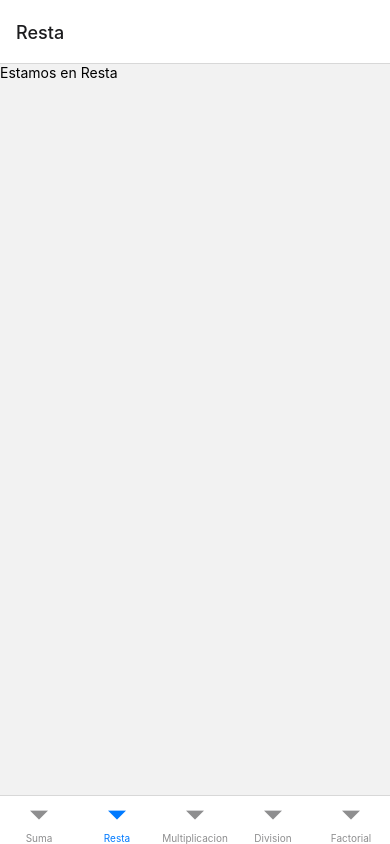
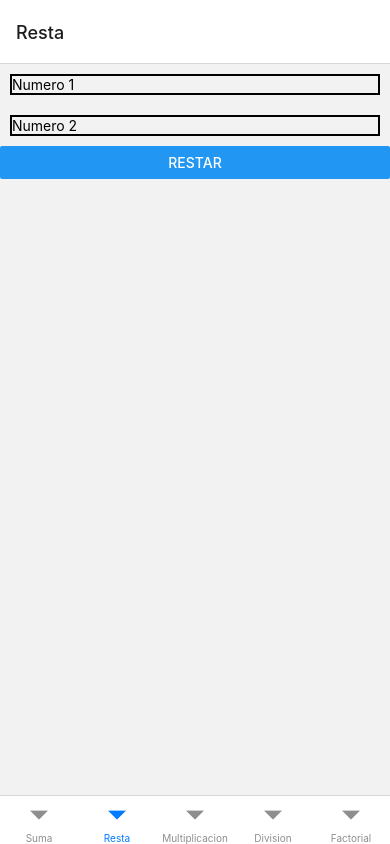
Before and after one commit to ChrisArdon/parcial02_ah132090_ar160127, a React Native app: screen /resta in a window 390 px wide. Built offline with nearby package versions, Linux system fonts and the light colour scheme.

Commit message:
Resta.js completado

```diff
--- a/src/screens/Resta.js
+++ b/src/screens/Resta.js
@@ -1,10 +1,28 @@
-import React from "react";
-import { View, Text } from "react-native";
+import React, { useState } from "react";
+import { View, Text, TextInput, Button, StyleSheet } from "react-native";
 
-export default function Resta(){
-    return(
+export default function Resta() {
+    const [Num1, guardarNum1] = useState('');
+    const [Num2, guardarNum2] = useState('');
+
+    const Restar = () => {
+        var N1 = parseInt(Num1);
+        var N2 = parseInt(Num2);
+        var R = N1 - N2;
+        alert(R);
+    }
+    return (
         <View>
-            <Text>Estamos en Resta</Text>
+            <TextInput style={styles.input} placeholder='Numero 1' onChangeText={texto => guardarNum1(texto)}></TextInput>
+            <TextInput style={styles.input} placeholder='Numero 2' onChangeText={texto => guardarNum2(texto)}></TextInput>
+            <Button title='Restar' onPress={Restar}></Button>
         </View>
     );
 }
+
+const styles = StyleSheet.create({
+    input: {
+        borderWidth: 2,
+        margin: 10,
+    },
+});
```
